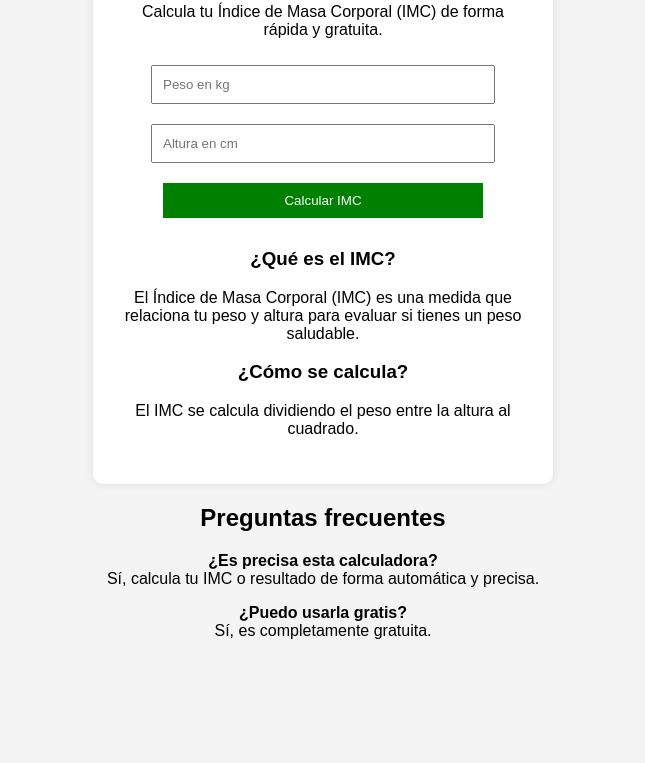
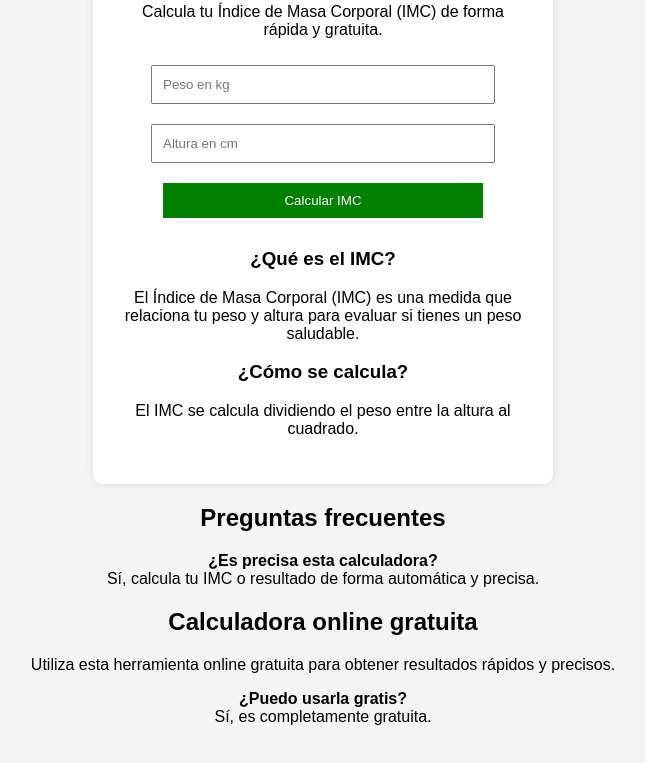
Before and after one commit to rafitorro/calculadora-imc, a plain HTML site: page index.html in a window 1280 px wide. Shown: the part 165-928 px from the top of the page, without its empty margins (317-962 px from the left). Before the commit the page ends 879 px from the top, so only its background shows below. Drawn offline with Linux system fonts and the light colour scheme.

Commit message:
index.html

```diff
--- a/index.html
+++ b/index.html
@@ -83,6 +83,8 @@ function calcularIMC() {
 
 <p><strong>¿Es precisa esta calculadora?</strong><br>
 Sí, calcula tu IMC o resultado de forma automática y precisa.</p>
+<h2>Calculadora online gratuita</h2>
+<p>Utiliza esta herramienta online gratuita para obtener resultados rápidos y precisos.</p>
 
 <p><strong>¿Puedo usarla gratis?</strong><br>
 Sí, es completamente gratuita.</p>
```
